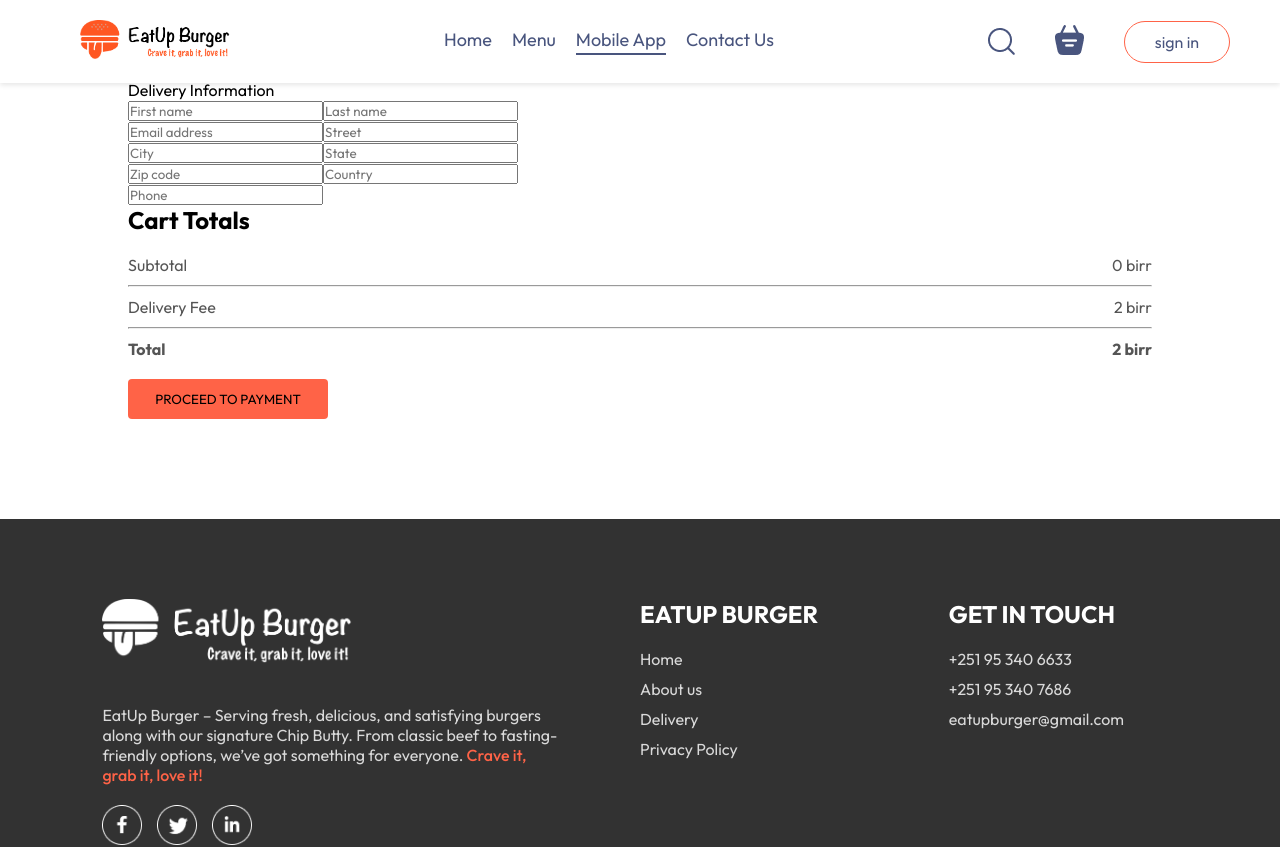
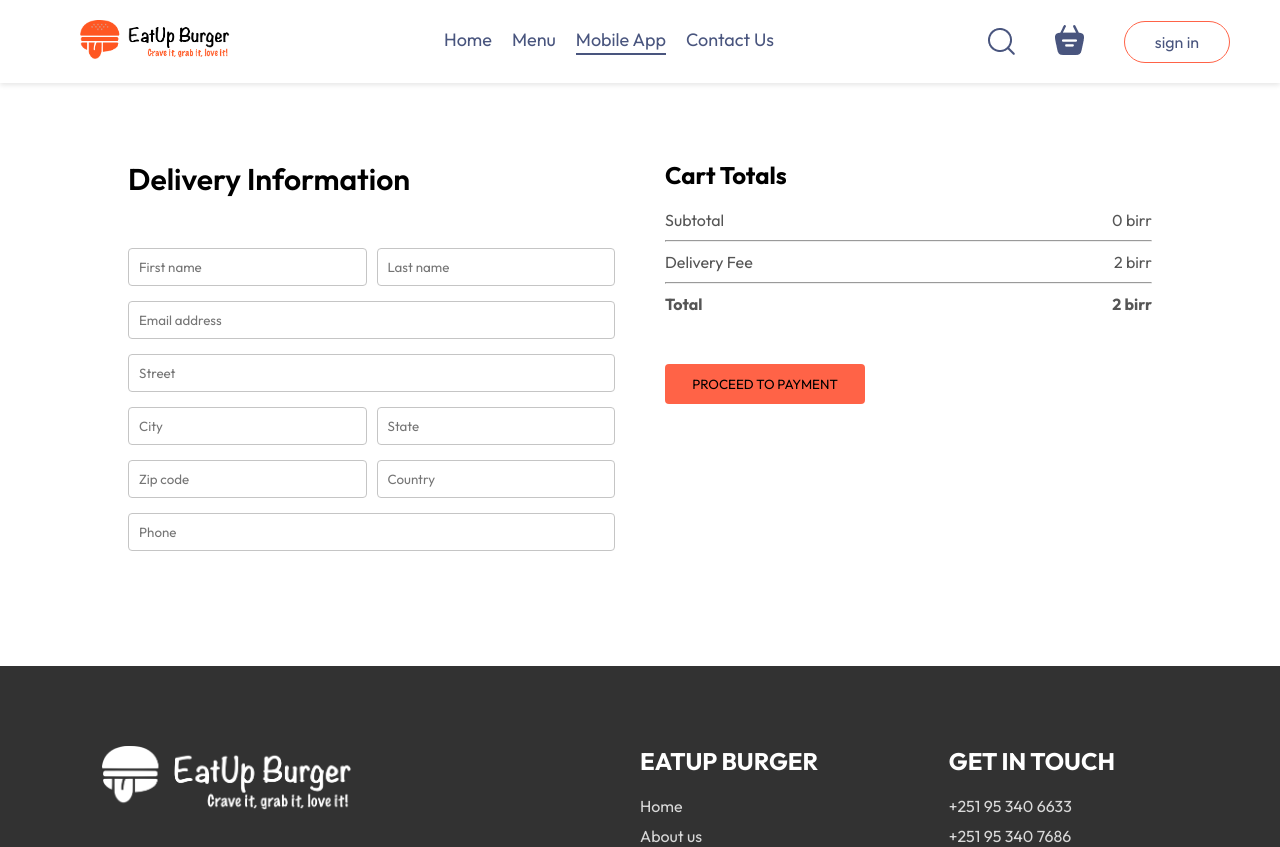
Before and after one commit to EdenGebremedhin/EatUp-Burger-Website, a React (Vite) app in the folder frontend/: page /order in a window 1280 px wide. Shown: the top 847 px of the page. Built offline with nearby package versions, Linux system fonts and the light colour scheme.

Commit message:
order page update

```diff
--- a/frontend/src/pages/PlaceOrder/PlaceOrder.css
+++ b/frontend/src/pages/PlaceOrder/PlaceOrder.css
@@ -0,0 +1,35 @@
+.place-order{
+    display: flex;
+    align-items: start;
+    justify-content: space-between;
+    gap: 50px;
+    margin-top: 100px;
+}
+.place-order-left{
+    width: 100%;
+    max-width: max(30%,500px);
+}
+.place-order-left .title{
+    font-size: 30px;
+    font-weight: 600;
+    margin-bottom: 50px;
+}
+.place-order-left input{
+    margin-bottom: 15px;
+    width: 100%;
+    padding: 10px;
+    border: 1px solid #c5c5c5;
+    border-radius: 4px;
+    outline-color: tomato;
+}
+.place-order-left .multi-field{
+    display: flex;
+    gap: 10px;
+}
+.place-order-right{
+    width: 100%;
+    max-width: max(40%,500px);
+}
+.place-order .cart-total button{
+    margin-top: 30px;
+}
--- a/frontend/src/pages/PlaceOrder/PlaceOrder.jsx
+++ b/frontend/src/pages/PlaceOrder/PlaceOrder.jsx
@@ -8,27 +8,27 @@
 
   return (
     <form action="" className="place-order">
-      <div className="plce-order-left">
+      <div className="place-order-left">
         <p className="title">Delivery Information</p>
-        <div className="multi-fields">
+        <div className="multi-field">
           <input type="text" placeholder='First name' />
           <input type="text" placeholder='Last name'/>
         </div>
         <input type="email" placeholder='Email address'/>
         <input type="text" placeholder='Street' />
-        <div className="multi-fields">
+        <div className="multi-field">
           <input type="text" placeholder='City' />
           <input type="text" placeholder='State'/>
         </div>
 
-        <div className="multi-fields">
+        <div className="multi-field">
           <input type="text" placeholder='Zip code' />
           <input type="text" placeholder='Country'/>
         </div>
         <input type="text" placeholder='Phone'/>
 
       </div>
-      <div className="plce-order-right">
+      <div className="place-order-right">
       <div className="cart-total">
           <h2>Cart Totals</h2>
 
```
